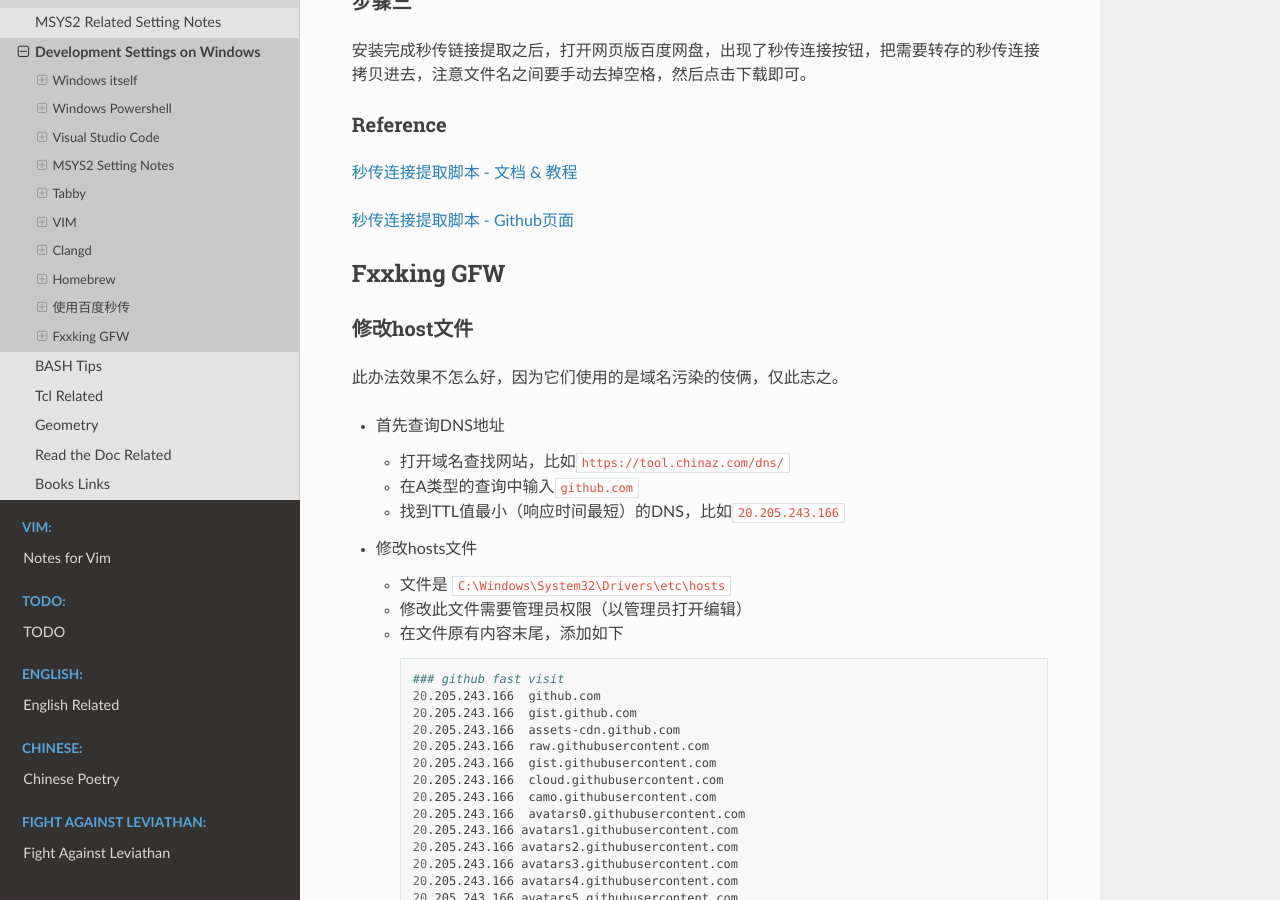
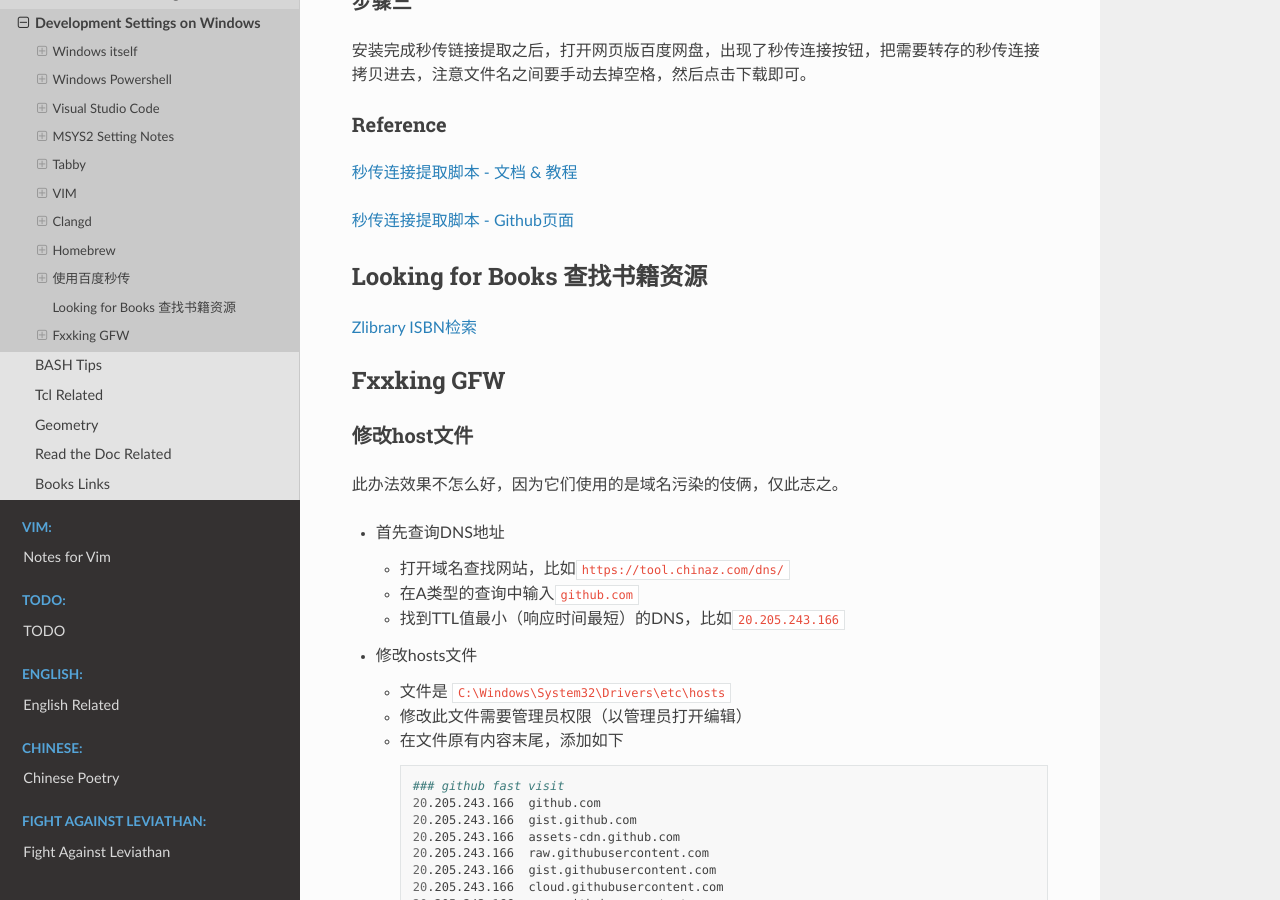
Before and after one commit to Pyrad/pyradnotes, a Sphinx documentation site: the page built from source/Notes/WinDevEnvSetup.md, in a window 1280 px wide and 900 px high, scrolled down 18532 px. Built offline with Sphinx 7.4.7 and the Read the Docs theme 2.0.0, drawn with Linux system fonts in a browser that asks for light colours.

Commit message:
A link for looking for books

```diff
--- a/source/Notes/WinDevEnvSetup.md
+++ b/source/Notes/WinDevEnvSetup.md
@@ -1022,6 +1022,12 @@ brew install gcc
 
 
 
+## Looking for Books 查找书籍资源
+
+[Zlibrary ISBN检索](https://find.looks.wang/isbn.htm)
+
+
+
 ## Fxxking GFW
 
 ### 修改host文件
```
